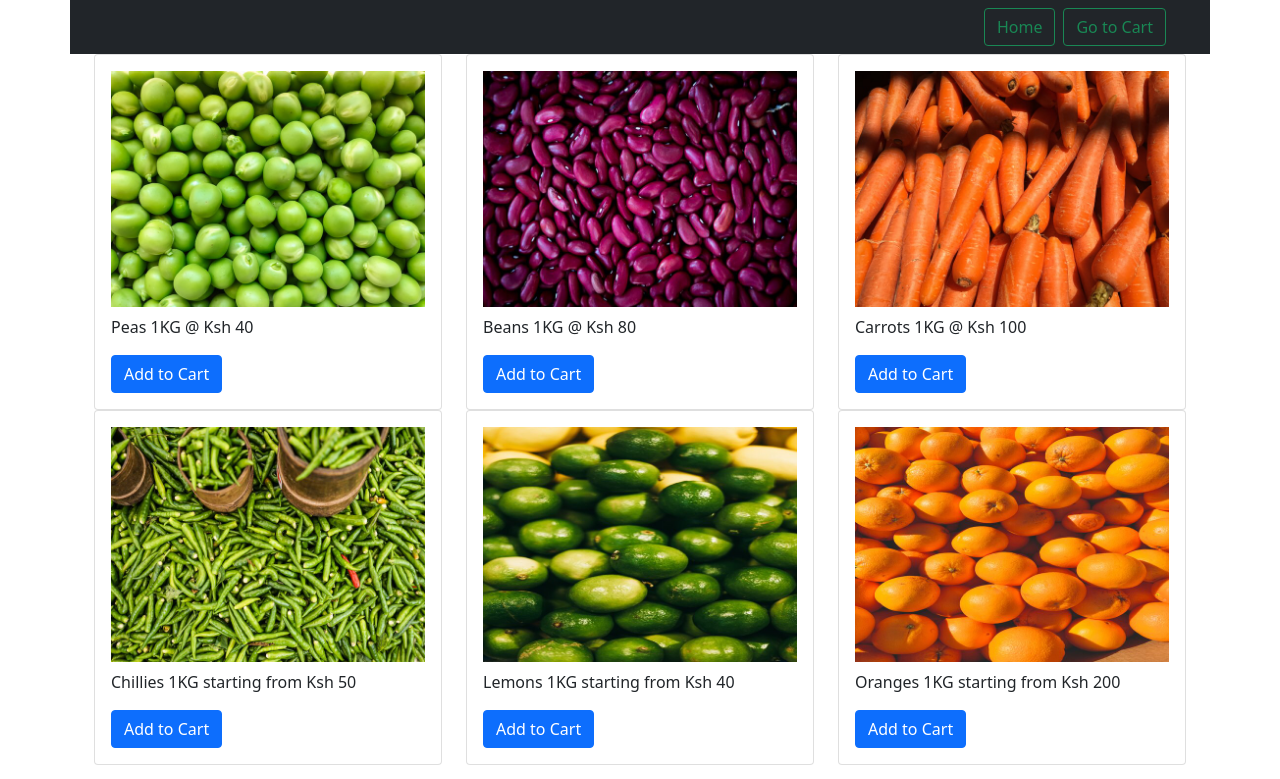
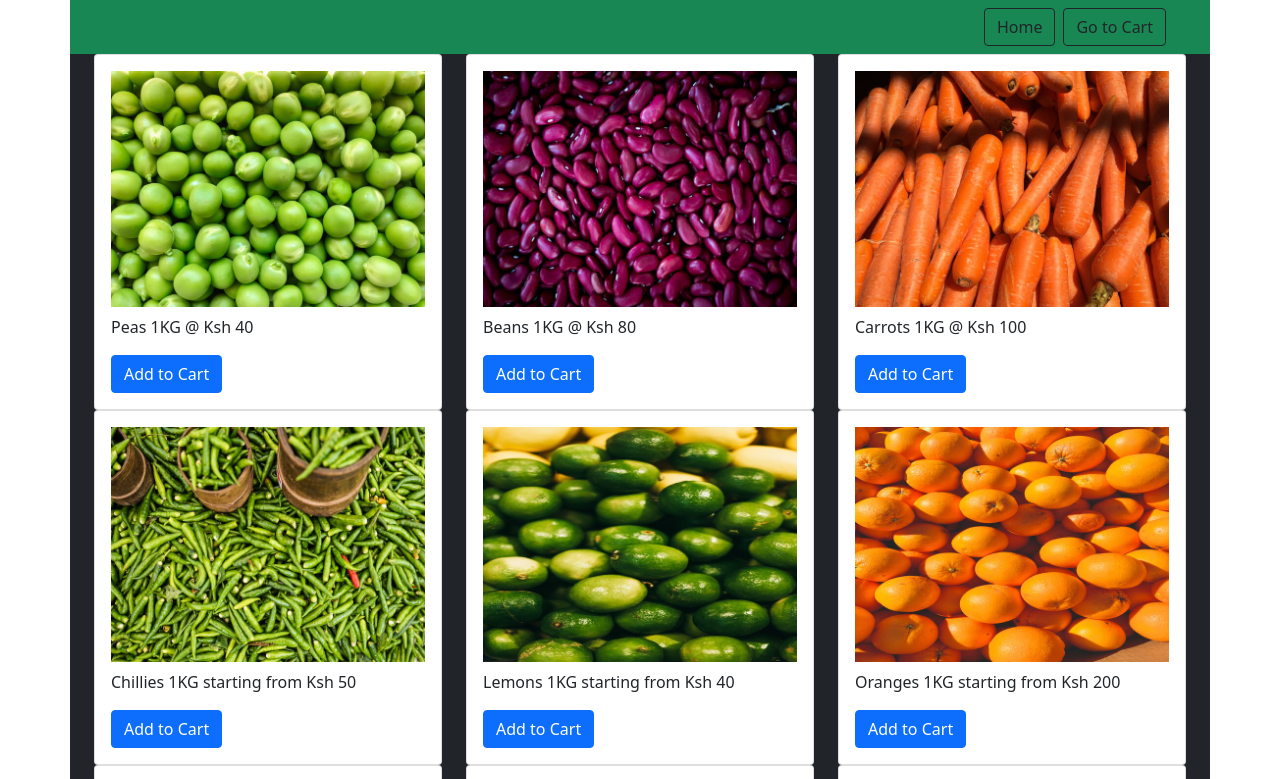
Before and after one commit to munyuajojo/Groceries_Managment_System, a Flask app: page / in a window 1280 px wide. Shown: the top 779 px of the page. Run offline with Flask 2, Linux system fonts and the light colour scheme; some libraries are stand-ins or nearby versions.

Commit message:
More Changes

```diff
--- a/templates/includes/navbar.html
+++ b/templates/includes/navbar.html
@@ -1,6 +1,6 @@
-<nav class="navbar navbar-light bg-dark ">
+<nav class="navbar navbar-light  bg-success ">
     <form class="container-fluid justify-content-end">
-      <button class="btn btn-outline-success me-2" type="button">Home</button>
-      <button class="btn btn-outline-success me-2" type="button">Go to Cart</button>
+      <button class="btn btn-outline-dark me-2" type="button">Home</button>
+      <button class="btn btn-outline-dark me-2" type="button">Go to Cart</button>
     </form>
   </nav>
--- a/templates/landing/index.html
+++ b/templates/landing/index.html
@@ -9,7 +9,7 @@
 
 
     {% block content%}
-    <div class="container">
+    <div class="container bg-dark ">
 
       <div class="row justify-content-md-center ">
           {% include '/includes/navbar.html' %}
@@ -86,6 +86,39 @@
 
 </div>
 
+<div class="row justify-content-md-center">
+  <div class="row">
+    <div class="col-sm-4">
+      <div class="card">
+        <div class="card-body">
+          <h5 class="card-title"> <img src="/static/images/Shallot-Onion-Small640x480.jpg" class="img-fluid w-100 h-100" alt="..."></h5>
+          <p class="card-text">Shallot Onion 1KG starting from Ksh 50</p>
+          <a href="#" class="btn btn-primary">Add to Cart</a>
+        </div>
+      </div>
+    </div>
+    <div class="col-sm-4">
+      <div class="card">
+        <div class="card-body">
+          <h5 class="card-title"><img src="/static/images/White-Onion-Small640x427.jpg" class="img-fluid w-100 h-100 " alt="..."></h5>
+          <p class="card-text">White Onion 1KG starting from Ksh 40</p>
+          <a href="#" class="btn btn-primary">Add to Cart</a>
+        </div>
+      </div>
+    </div>
+    <div class="col-sm-4">
+      <div class="card">
+        <div class="card-body">
+          <h5 class="card-title"><img src="/static/images/Tomatoes-Small640x427.jpg" class="img-fluid w-100 h-100" alt="..."></h5>
+          <p class="card-text">Tomatoes 1KG starting from Ksh 200</p>
+          <a href="#" class="btn btn-primary">Add to Cart</a>
+        </div>
+      </div>
+    </div>
+  </div>
+
+</div>
+
     </div>
 
 
```
